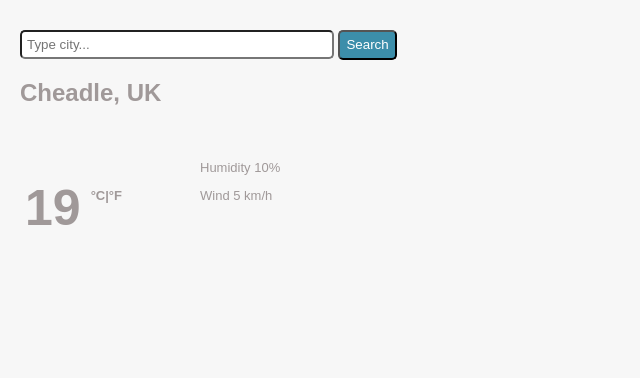
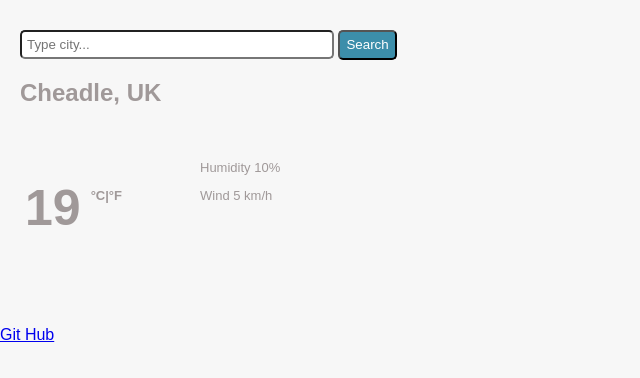
Before and after one commit to alexdziuba/week6, a plain HTML site: page index.html in a window 1280 px wide. Shown: the top 378 px of the page, 0-640 px from the left. Drawn offline with nearby package versions, Linux system fonts and the light colour scheme.

Commit message:
added github reference

```diff
--- a/index.html
+++ b/index.html
@@ -25,6 +25,7 @@
         <p id="hum">Humidity 10%</p>
         <p id="wind">Wind 5 km/h</p>
       </span>
+      <a href="https://github.com/alexdziuba/week6">Git Hub</a></p>
     </div>
   </body>
 </html>
```
